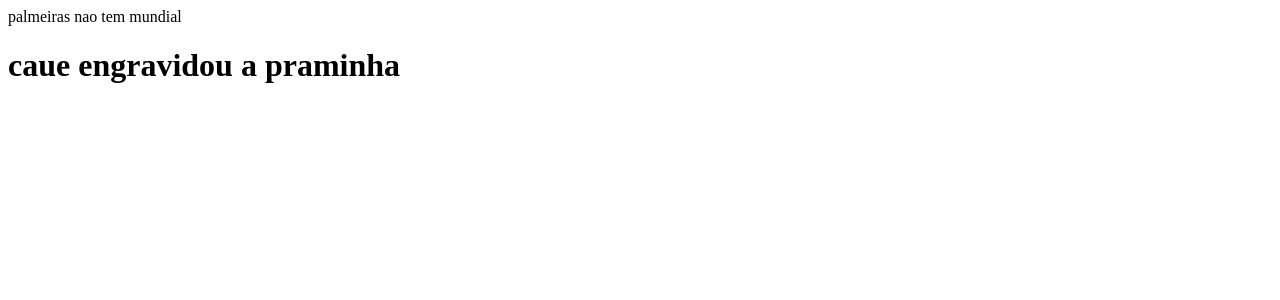
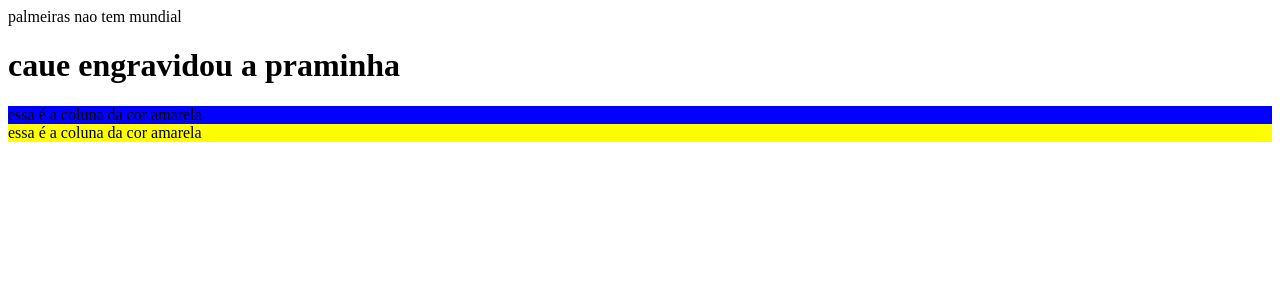
Before and after one commit to caiquebeltrao/deploy-php, a PHP site: page / in a window 1280 px wide. Shown: the top 300 px of the page. Run offline with PHP 8.4, Linux system fonts and the light colour scheme.

Commit message:
atualizando site

```diff
--- a/index.php
+++ b/index.php
@@ -1,2 +1,10 @@
 palmeiras nao tem mundial
 <h1>caue engravidou a praminha</h1>
+<div style="display:flex: height: 400px">
+    <div style="background-color: blue">
+        essa é a coluna da cor amarela
+    </div>
+</div>
+<div style="background-color: yellow">
+    essa é a coluna da cor amarela
+</div>
```
